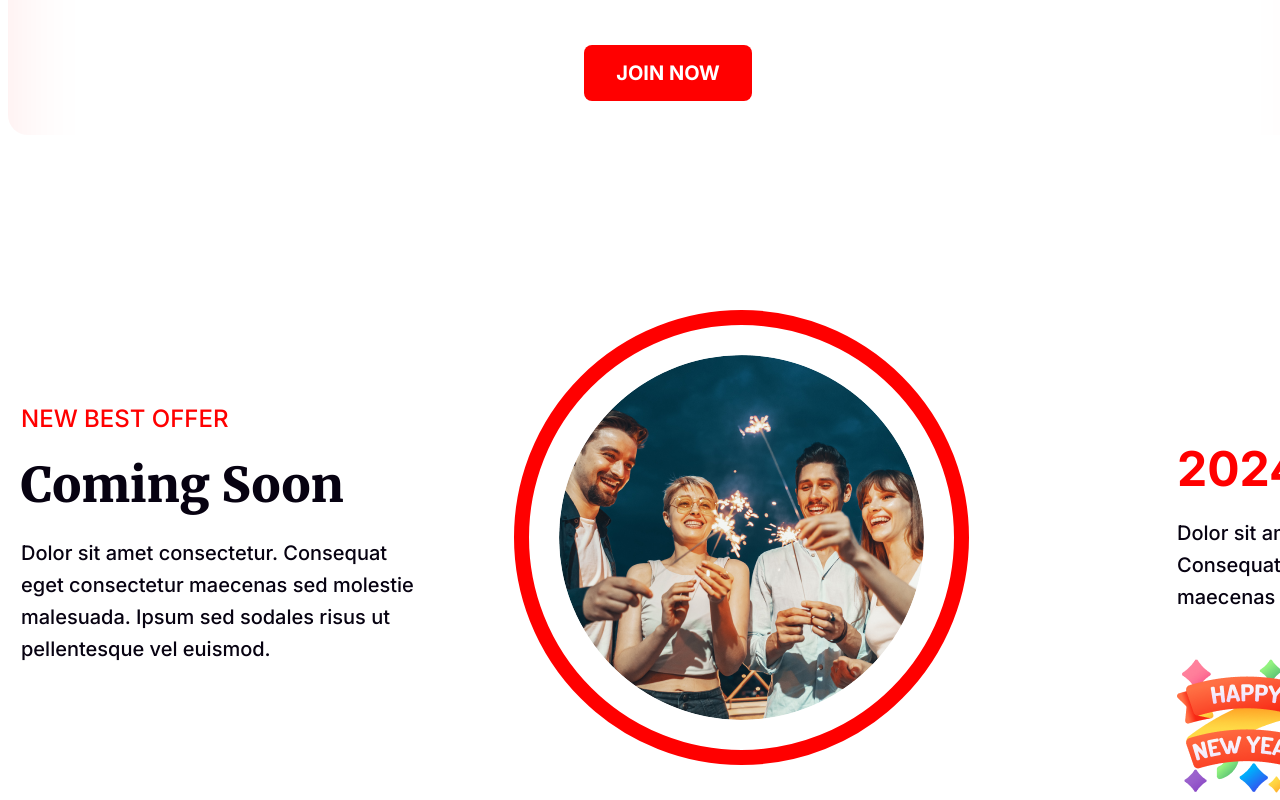
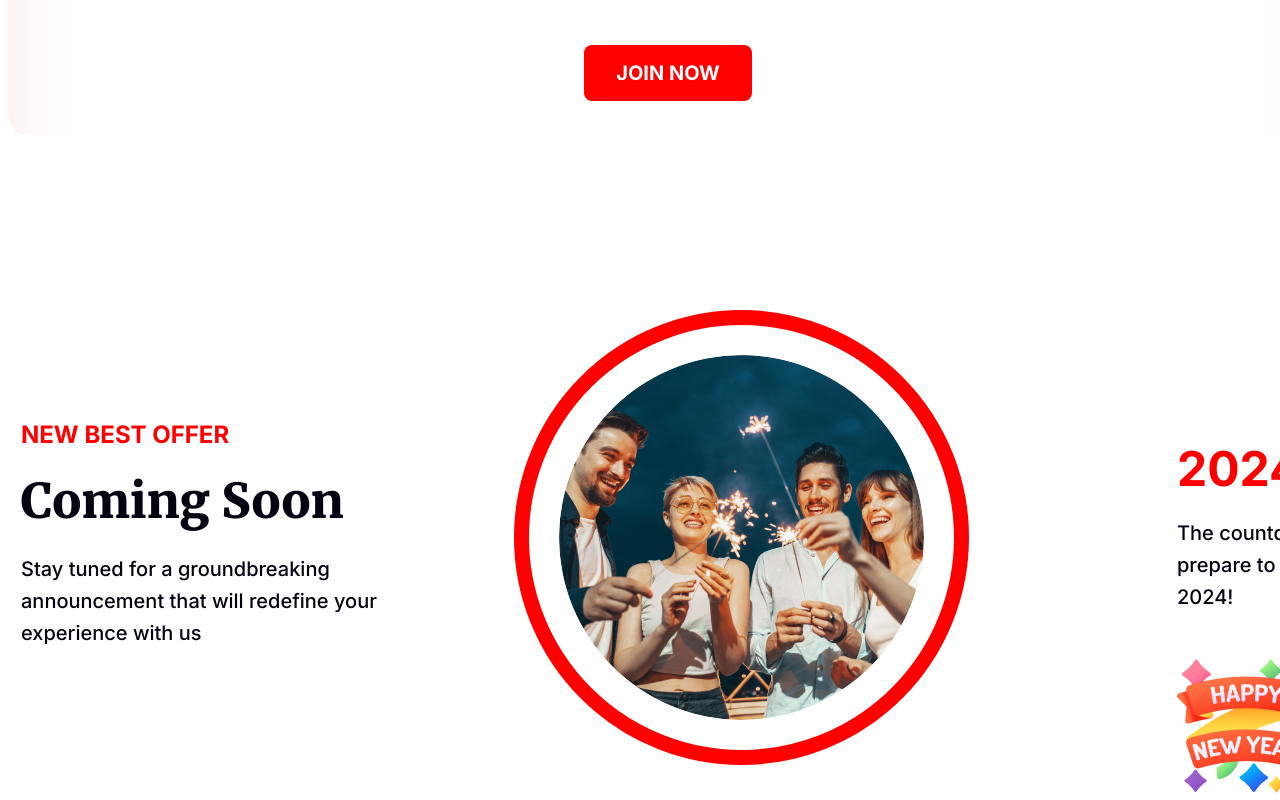
Before and after one commit to masum-k/new-year-first-assignment, a plain HTML site: page index.html in a window 1280 px wide. Shown: the part 2845-3645 px from the top of the page. Drawn offline with Linux system fonts and the light colour scheme.

Commit message:
updated paragraph

```diff
--- a/index.html
+++ b/index.html
@@ -69,10 +69,7 @@
                     <h2>Coming Soon</h2>
                 </div>
                 <div>
-                    <p>
-                        Dolor sit amet consectetur. Consequat eget consectetur maecenas sed molestie malesuada. Ipsum
-                        sed sodales risus ut pellentesque vel euismod.
-                    </p>
+                    <p>Stay tuned for a groundbreaking announcement that will redefine your experience with us</p>
                 </div>
             </div>
             <div class="ellipse">
@@ -83,7 +80,7 @@
                     <h3>2024</h3>
                 </div>
                 <div>
-                    <p>Dolor sit amet consectetur. Consequat eget consectetur maecenas sed.</p>
+                    <p>The countdown has begun; prepare to be amazed in 2024!</p>
                 </div>
                 <div class="vector">
                     <img src="resources/Group 96.png" alt="">
--- a/style/new-year.css
+++ b/style/new-year.css
@@ -211,7 +211,7 @@
     color: #F00;
     font-family: Inter;
     font-size: 24px;
-    font-weight: 500;
+    font-weight: 500px;
     margin-top: 100px;
     margin-bottom: 22px;
 }
@@ -231,7 +231,7 @@
     color: #070211;
     font-family: Inter;
     font-size: 20px;
-    font-weight: 400;
+    font-weight: 500;
     line-height: 32px;
 }
 
```
